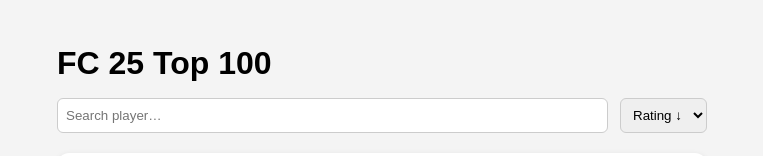
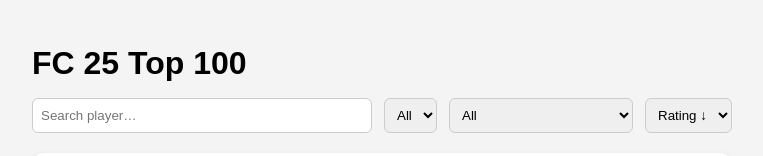
Before and after one commit to theslytar/The-real-top-100, a Next.js app: page / in a window 1280 px wide. Shown: the top 156 px of the page, without its empty margins (258-1021 px from the left). Built offline with nearby package versions, Linux system fonts and the light colour scheme.

Commit message:
Update index.tsx

```diff
--- a/src/pages/index.tsx
+++ b/src/pages/index.tsx
@@ -2,37 +2,41 @@
 import PlayerCard from '@/components/PlayerCard';
 import players from '@/data/top100-sample.json';
 
-type Player = typeof players[number];
+type Player = typeof players[number];   // expects each player to have league & nation
 
 export default function Home() {
-  const [query, setQuery]   = useState('');
-  const [sortDir, setSort]  = useState<'HIGH' | 'LOW'>('HIGH');
+  const [query,  setQuery]  = useState('');
+  const [league, setLeague] = useState('All');
+  const [nation, setNation] = useState('All');
+  const [order,  setOrder]  = useState<'HIGH' | 'LOW'>('HIGH');
 
+  // build dropdown lists
+  const leagues = useMemo(() => ['All', ...new Set(players.map(p => p.league))], []);
+  const nations = useMemo(() => ['All', ...new Set(players.map(p => p.nation))], []);
+
+  // filtered + sorted list
   const list = useMemo(() => {
     let arr: Player[] = players;
 
-    /* text search */
-    if (query.trim()) {
-      const q = query.toLowerCase();
-      arr = arr.filter(p => p.name.toLowerCase().includes(q));
-    }
+    if (query.trim())
+      arr = arr.filter(p => p.name.toLowerCase().includes(query.toLowerCase()));
+    if (league !== 'All') arr = arr.filter(p => p.league === league);
+    if (nation !== 'All') arr = arr.filter(p => p.nation === nation);
 
-    /* sort */
     arr = [...arr].sort((a, b) =>
-      sortDir === 'HIGH' ? b.rating - a.rating : a.rating - b.rating
+      order === 'HIGH' ? b.rating - a.rating : a.rating - b.rating
     );
+    return arr;
+  }, [query, league, nation, order]);
 
-    return arr;
-  }, [query, sortDir]);
+  const sel: React.CSSProperties = { padding: 8, borderRadius: 6, border: '1px solid #ccc' };
 
   return (
-    <main style={{ maxWidth: 650, margin: '0 auto', padding: 24 }}>
-      <h1 style={{ fontSize: 32, fontWeight: 700, marginBottom: 16 }}>
-        FC 25 Top 100
-      </h1>
+    <main style={{ maxWidth: 700, margin: '0 auto', padding: 24 }}>
+      <h1 style={{ fontSize: 32, fontWeight: 700, marginBottom: 16 }}>FC 25 Top 100</h1>
 
-      {/* search + sort */}
-      <div style={{ display: 'flex', gap: 12, marginBottom: 20 }}>
+      {/* controls */}
+      <div style={{ display: 'flex', flexWrap: 'wrap', gap: 12, marginBottom: 20 }}>
         <input
           value={query}
           onChange={e => setQuery(e.target.value)}
@@ -40,17 +44,20 @@
           style={{ flex: 1, padding: 8, borderRadius: 6, border: '1px solid #ccc' }}
         />
 
-        <select
-          value={sortDir}
-          onChange={e => setSort(e.target.value as any)}
-          style={{ padding: 8, borderRadius: 6, border: '1px solid #ccc' }}
-        >
+        <select style={sel} value={league} onChange={e => setLeague(e.target.value)}>
+          {leagues.map(l => <option key={l}>{l}</option>)}
+        </select>
+
+        <select style={sel} value={nation} onChange={e => setNation(e.target.value)}>
+          {nations.map(n => <option key={n}>{n}</option>)}
+        </select>
+
+        <select style={sel} value={order} onChange={e => setOrder(e.target.value as any)}>
           <option value="HIGH">Rating ↓</option>
           <option value="LOW">Rating ↑</option>
         </select>
       </div>
 
-      {/* player cards */}
       {list.map(p => <PlayerCard key={p.name} player={p} />)}
       {!list.length && <p>No players match.</p>}
     </main>
```
